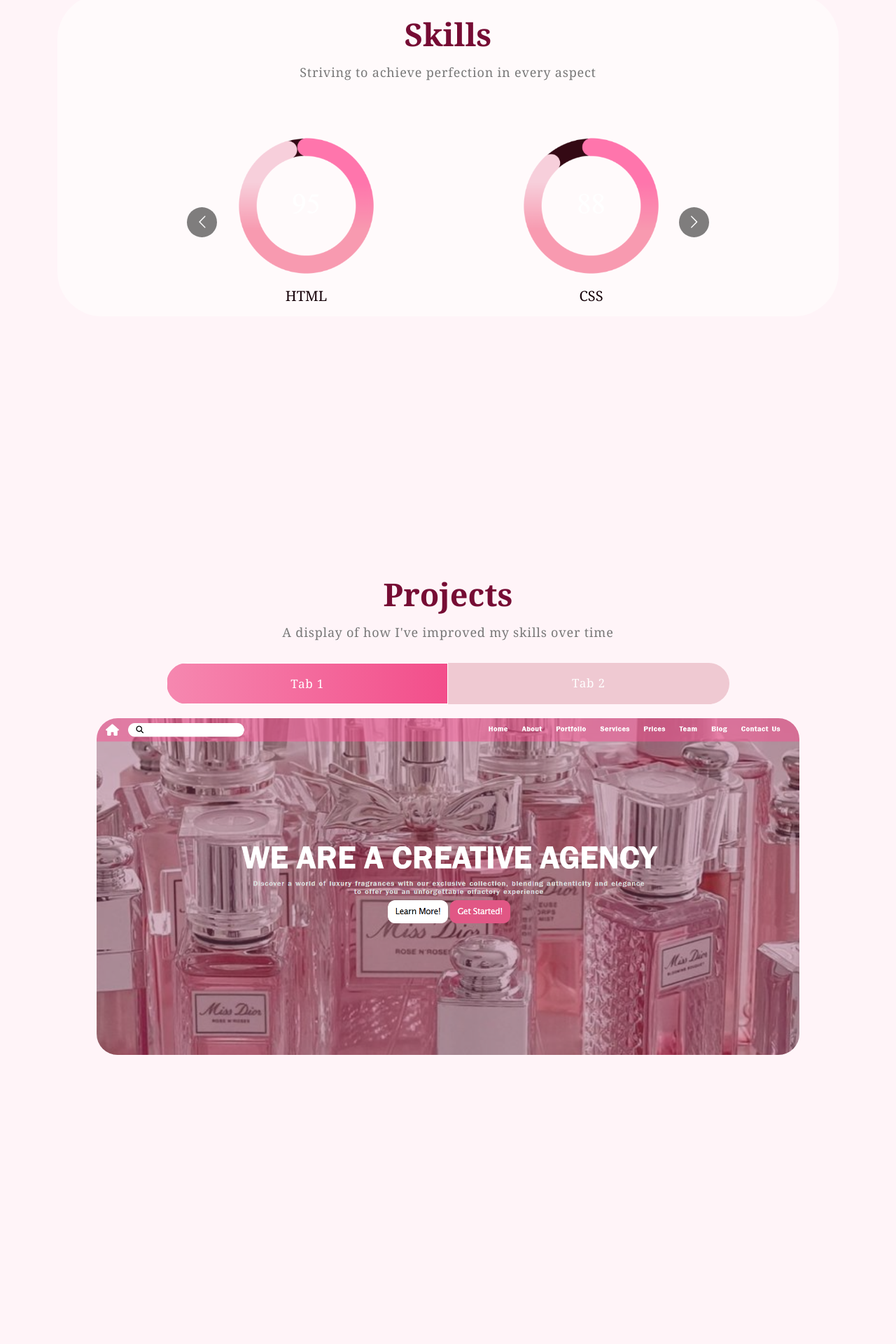
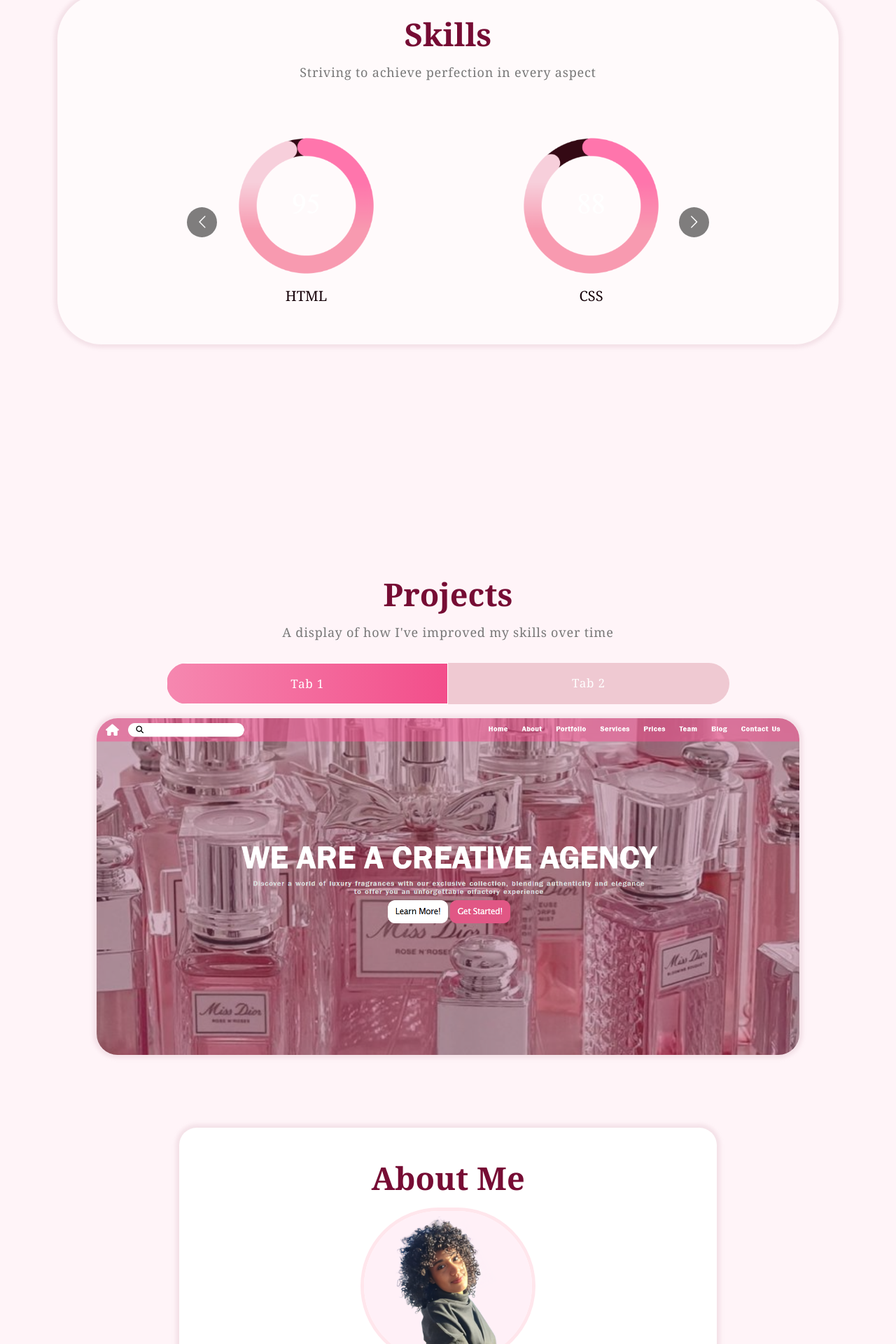
Before and after one commit to Malak-M-Abdulwahab/personalpage, a React (Create React App) app: page / in a window 1280 px wide. Shown: the part 858-2778 px from the top of the page at 70% size. Before the commit the page ends 2469 px from the top, so only its background shows below. Built offline with nearby package versions, Linux system fonts and the light colour scheme.

Commit message:
finished about me

```diff
--- a/src/App.css
+++ b/src/App.css
@@ -223,11 +223,12 @@ span.navbar-text {
 
 .skill-bx {
   background: #fffafb;
+  box-shadow: 0 0 5px 5px rgba(225, 196, 207, 0.377);
   border-radius: 64px;
   text-align: center;
   padding: 30px 50px;
   margin: auto;
-  height: 460px;
+  height: 500px;
 }
 
 .skill h2 {
@@ -300,6 +301,7 @@ span.navbar-text {
 
 .project .nav.nav-pills .nav-item {
   width: 50%;
+  /* adjust width according to the number of projects */
 }
 
 .project .nav.nav-pills .nav-link {
@@ -349,6 +351,7 @@ span.navbar-text {
   border-radius: 30px;
   overflow: hidden;
   margin-bottom: 24px;
+  box-shadow: 0 0 5px 5px rgba(225, 196, 207, 0.377);
 }
 
 .proj-imgbx::before {
@@ -408,4 +411,38 @@ span.navbar-text {
 
 /* -------------------END PROJECTS--------------------- */
 /* ---------------------------------------------------- */
-/* ---------------------PROJECTS----------------------- */
+/* ---------------------ABOUT ME----------------------- */
+
+.aboutme{
+  width: 60%;
+  margin: auto;
+  background-color: white;
+  border-radius: 25px;
+  padding: 30px 80px;
+  box-shadow: 0 0 5px 5px rgba(225, 196, 207, 0.377);
+}
+
+.aboutme h2{
+	font-size: 45px;
+	font-weight: 700;
+  text-align: center;
+  color: rgb(118, 12, 52);
+  margin: 15px 0;
+}
+
+.aboutme img{
+  width: 250px;
+  border-radius: 125px;
+  border: rgb(255, 230, 236) 5px solid;
+  display: block;
+  margin: 15px auto;
+}
+
+.aboutme p {
+  color: #000000;
+  font-size: 19px;
+  letter-spacing: 0.8px;
+  line-height: 1.5em;
+  margin: 15px auto 30px auto;
+  text-align: center;
+}
--- a/src/App.js
+++ b/src/App.js
@@ -4,6 +4,7 @@ import Home from './components/home';
 import "bootstrap/dist/css/bootstrap.min.css";
 import Skills from './components/skills';
 import Projects from './components/projects';
+import About from './components/about';
 
 function App() {
   return (
@@ -12,6 +13,7 @@ function App() {
       <Home />
       <Skills />
       <Projects />
+      <About />
     </div>
   );
 }
--- /dev/null
+++ b/src/components/about.js
@@ -0,0 +1,25 @@
+import Container from 'react-bootstrap/Container';
+import Row from 'react-bootstrap/Row';
+import Col from 'react-bootstrap/Col';
+import me from '../images/meBanner.png'
+
+function About(){
+    return (
+        <section className='aboutme' id='aboutme'>
+            <Container>
+                <Row>
+                    <Col>
+                        <h2>About Me</h2>
+                        <img src={me} alt='malak moustafa'></img>
+                        <p>I am a 4th year student at University of Alexandria, Faculty of Engineering, currently majoring in Computer and Communications engineering.
+                            My mission is to prove that femininity doesn't get in the way of professionalism, but strengthens it into a more complete and whole concept that's inclusive and balanced.<br />
+                            I am passionate about making platforms that are easy on the eyes, as well as productive and useable.
+                            My skills continue to grow and I always look for more opportunities to improve and become not just a better developer, but a better person as well.</p>
+                    </Col>
+                </Row>
+            </Container>
+        </section>
+    )
+}
+
+export default About;
--- a/src/components/projects.js
+++ b/src/components/projects.js
@@ -22,6 +22,7 @@ function Projects(){
             siteURL: "https://malak-m-abdulwahab.github.io/webProject2/Main-Page.html"
         }
     ]
+    // add new projects here:
 
     return(
         <section className="project" id="projects">
@@ -48,6 +49,7 @@ function Projects(){
                                 <Tab.Pane eventKey="second" className='tab-pane-projects'>
                                         <ProjectCard {...projects[1]} />
                                 </Tab.Pane>
+                                {/* make a new tab.pane with the project number and go to css */}
                             </Tab.Content>
                         </Tab.Container>
                     </Col>
```
Also changed, not shown: src/components/contact.js (added, +9 -0 lines).
